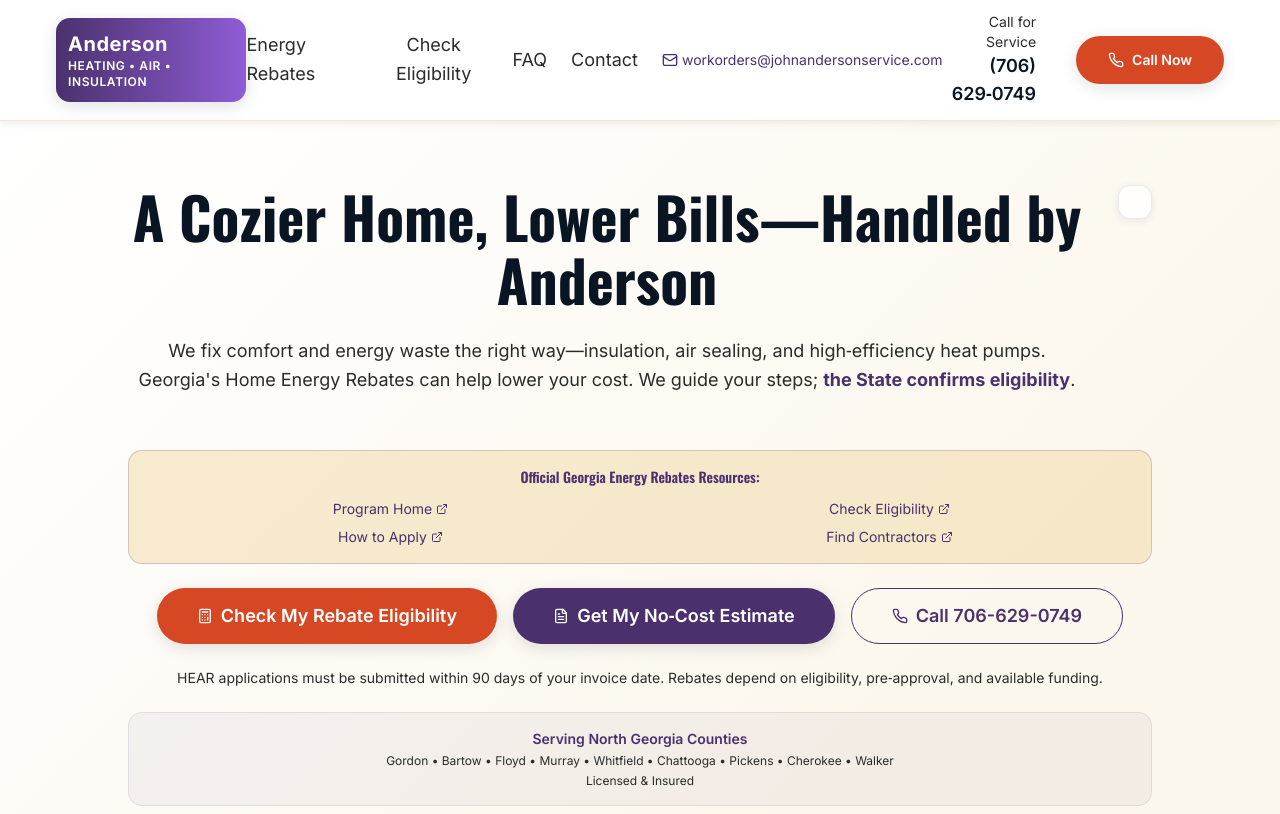
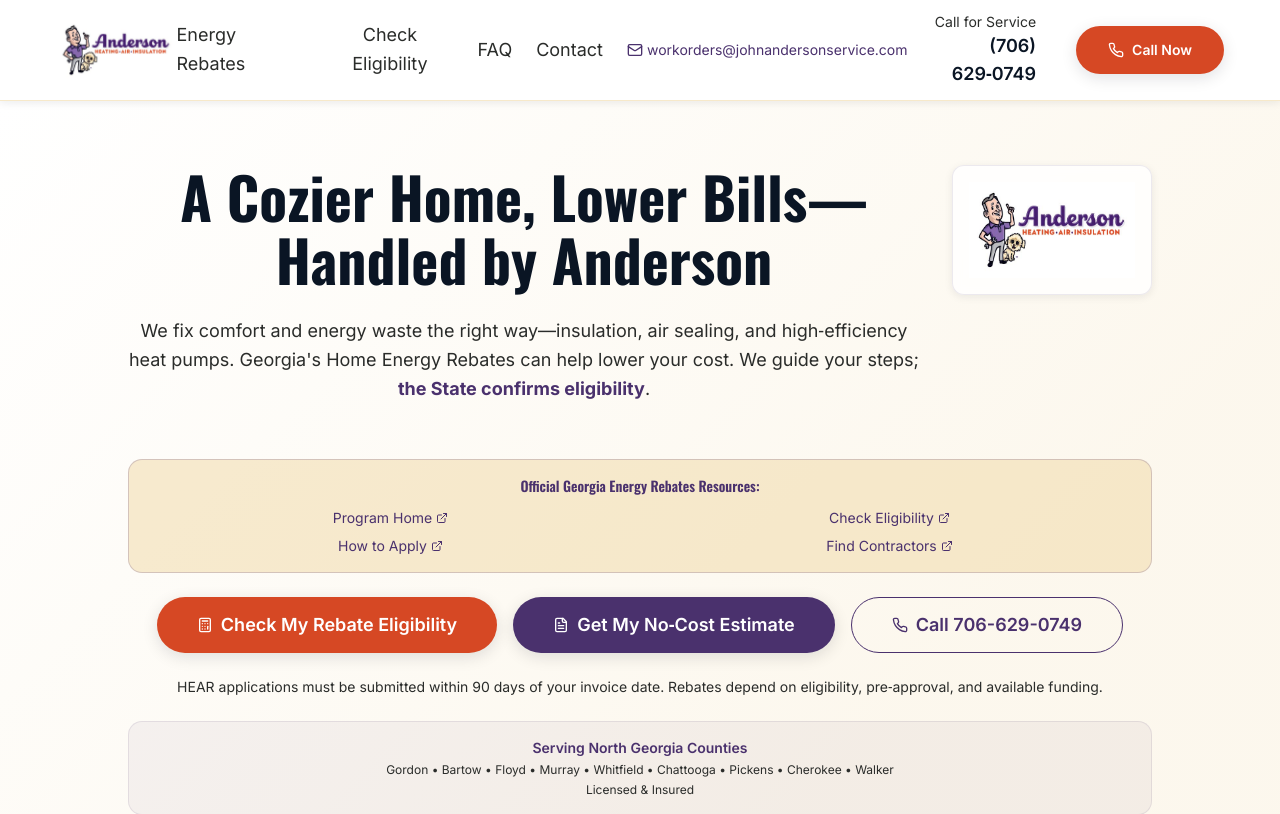
Before and after one commit to shylohchavez/rebate-savvy-anderson, a React (Vite) app: page / in a window 1280 px wide. Shown: the top 814 px of the page. Built offline with nearby package versions, Linux system fonts and the light colour scheme.

Commit message:
Fix logo display issue
The logo was not displaying correctly due to a CSS issue. This commit resolves the issue by ensuring the logo is displayed properly.

```diff
--- a/src/components/Header.tsx
+++ b/src/components/Header.tsx
@@ -21,26 +21,10 @@ export const Header = () => {
           {/* Anderson Logo */}
           <div className="flex items-center">
             <img
-              src="/images/anderson-logo-mascot.png"
+              src="/lovable-uploads/ccc9e78e-7031-4281-aa74-3aa19945fde7.png"
               alt="Anderson Heating, Air & Insulation - The Paws-itive Choice"
               className="h-16 w-auto"
-              style={{ padding: '4px' }} /* Safe zone */
-              onError={(e) => {
-                console.log('Logo failed to load, using fallback');
-                const target = e.currentTarget as HTMLImageElement;
-                target.style.display = 'none';
-                const fallback = target.nextElementSibling as HTMLElement;
-                if (fallback) fallback.style.display = 'block';
-              }}
             />
-            <div className="bg-gradient-to-r from-primary to-primary-light p-3 rounded-lg shadow-medium" style={{ display: 'none' }}>
-              <div className="text-white font-bold text-xl tracking-wide">
-                Anderson
-              </div>
-              <div className="text-white text-xs font-semibold tracking-wider">
-                HEATING • AIR • INSULATION
-              </div>
-            </div>
           </div>
 
           {/* Desktop Navigation */}
--- a/src/components/HeroSection.tsx
+++ b/src/components/HeroSection.tsx
@@ -28,14 +28,9 @@ export const HeroSection = ({ onCheckEligibility, onGetEstimate }: HeroSectionPr
             <div className="flex-shrink-0 flex justify-center lg:justify-end">
               <div className="bg-white/80 backdrop-blur-sm p-4 rounded-xl shadow-soft border border-anderson-purple/10 max-w-[200px]">
                 <img
-                  src="/images/anderson-logo-mascot.png"
+                  src="/lovable-uploads/ccc9e78e-7031-4281-aa74-3aa19945fde7.png"
                   alt="Anderson Heating, Air & Insulation - The Paws-itive Choice"
                   className="h-24 w-auto mx-auto"
-                  style={{ padding: '6px' }} /* Safe zone */
-                  onError={(e) => {
-                    console.log('Hero logo failed to load');
-                    e.currentTarget.style.display = 'none';
-                  }}
                 />
               </div>
             </div>
--- a/src/pages/EnergyRebates.tsx
+++ b/src/pages/EnergyRebates.tsx
@@ -257,14 +257,9 @@ const EnergyRebates = () => {
               <div className="text-center md:text-left">
                 <div className="mb-4">
                   <img
-                    src="/images/anderson-logo-mascot.png"
+                    src="/lovable-uploads/ccc9e78e-7031-4281-aa74-3aa19945fde7.png"
                     alt="Anderson Heating, Air & Insulation - The Paws-itive Choice"
                     className="h-24 w-auto mx-auto md:mx-0"
-                    style={{ padding: '4px' }}
-                    onError={(e) => {
-                      console.log('Footer logo failed to load');
-                      e.currentTarget.style.display = 'none';
-                    }}
                   />
                 </div>
                 <div className="text-sm text-muted-foreground">
--- a/src/pages/Index.tsx
+++ b/src/pages/Index.tsx
@@ -226,14 +226,9 @@ const Index = () => {
               <div className="text-center md:text-left">
                 <div className="mb-4">
                   <img
-                    src="/images/anderson-logo-mascot.png"
+                    src="/lovable-uploads/ccc9e78e-7031-4281-aa74-3aa19945fde7.png"
                     alt="Anderson Heating, Air & Insulation - The Paws-itive Choice"
                     className="h-24 w-auto mx-auto md:mx-0"
-                    style={{ padding: '4px' }} /* Safe zone */
-                    onError={(e) => {
-                      console.log('Footer logo failed to load');
-                      e.currentTarget.style.display = 'none';
-                    }}
                   />
                 </div>
                 <div className="text-sm text-muted-foreground">
```
Also changed, not shown: public/lovable-uploads/ccc9e78e-7031-4281-aa74-3aa19945fde7.png (added).
